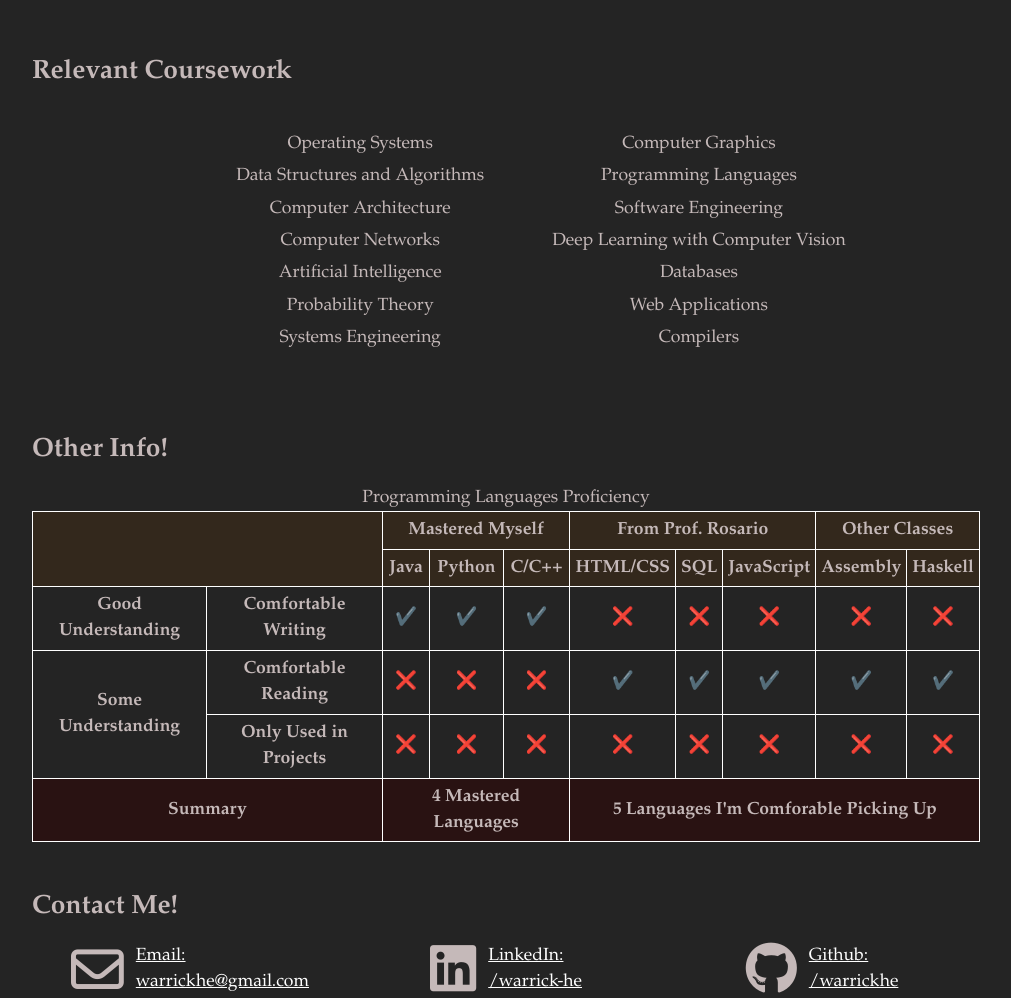
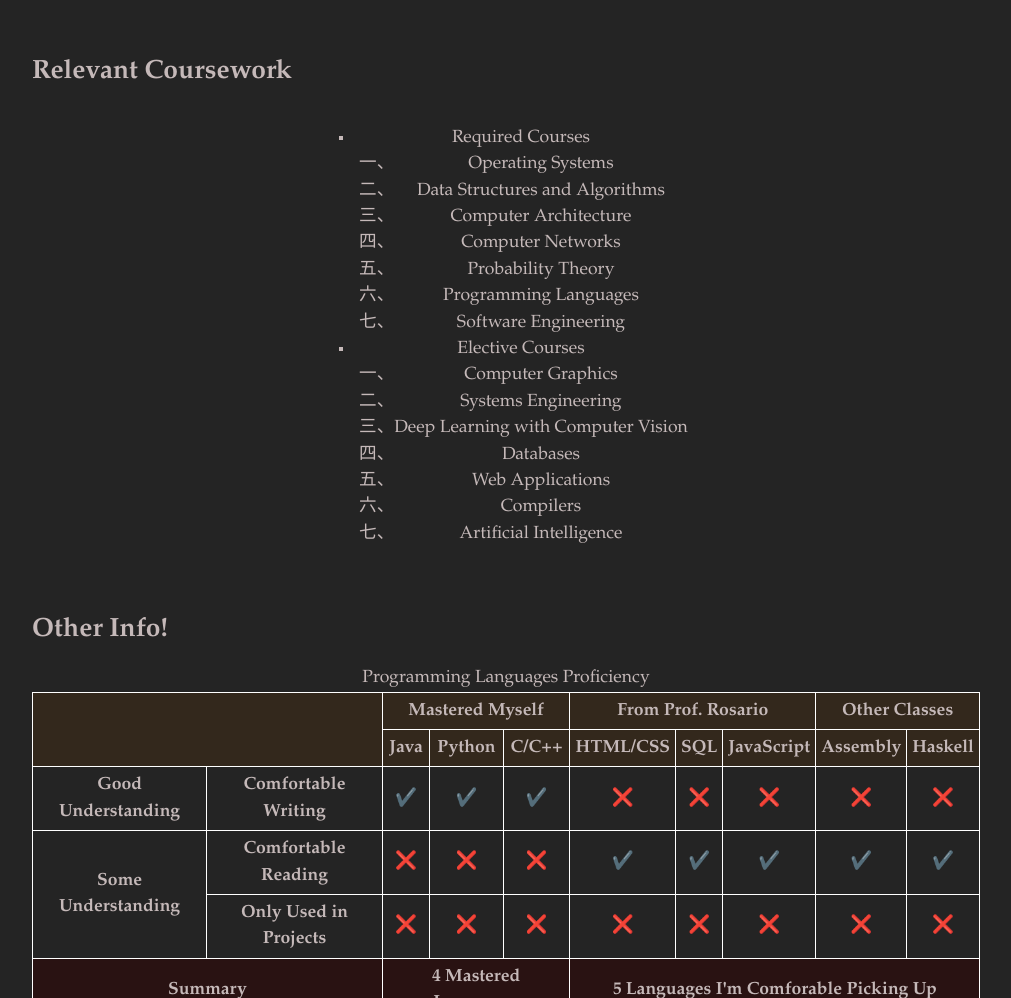
Before and after one commit to warrickhe/AboutMe, a plain HTML site: page index.html in a window 1280 px wide. Shown: the part 1541-2539 px from the top of the page, without its empty margins (134-1145 px from the left). Drawn offline with Linux system fonts and the light colour scheme.

Commit message:
Finalize 144 Submission

```diff
--- a/index.html
+++ b/index.html
@@ -87,26 +87,28 @@
         <h2>Relevant Coursework</h2>
         <div class="center">
             <ul class="courses">
-                <li>
+                <li>Required Courses
                     <ul>
                         <li>Operating Systems</li>
                         <li>Data Structures and Algorithms</li>
                         <li>Computer Architecture</li>
                         <li>Computer Networks</li>
-                        <li>Artificial Intelligence</li>
+
                         <li>Probability Theory</li>
-                        <li>Systems Engineering</li>
+
+                        <li>Programming Languages</li>
+                        <li>Software Engineering</li>
                     </ul>
                 </li>
-                <li>
+                <li>Elective Courses
                     <ul>
                         <li>Computer Graphics</li>
-                        <li>Programming Languages</li>
-                        <li>Software Engineering</li>
+                        <li>Systems Engineering</li>
                         <li>Deep Learning with Computer Vision</li>
                         <li>Databases</li>
                         <li>Web Applications</li>
                         <li>Compilers</li>
+                        <li>Artificial Intelligence</li>
                     </ul>
                 </li>
             </ul>
--- a/style.css
+++ b/style.css
@@ -41,6 +41,10 @@ i {
     font-size: 3em;
 }
 
+p {
+    text-align: left;
+}
+
 table, th, td {
     border: 1px solid white;
     border-collapse: collapse;
@@ -58,15 +62,11 @@ tfoot {
 }
 
 ul {
-    list-style: none;
-    display: inline-block;
+    list-style-type: square;
 }
 
-ul > li {
-    float:left; margin: 0 5px; padding: 3px 2px;
-}
-ul > li > ul {
-    display: grid;
+ul > li > ul{
+    list-style-type: trad-chinese-informal;
 }
 
 .courses {
@@ -78,7 +78,6 @@ ul > li > ul {
     margin: auto;
     width: 75%;
     padding: 10px;
-    text-align: left;
     margin-top: 10px;
 }
 
@@ -90,7 +89,6 @@ ul > li > ul {
     gap: 12px;
     margin: auto;
     margin-bottom: 10px;
-    text-align: left;
 }
 
 .center{
```
Also changed, not shown: favicon-1,favicon-2,favicon-3/favicon-1.png (deleted), favicon-1,favicon-2,favicon-3/favicon-2.png (deleted), favicon-1,favicon-2,favicon-3/favicon-3.png (deleted), 1 other file.
